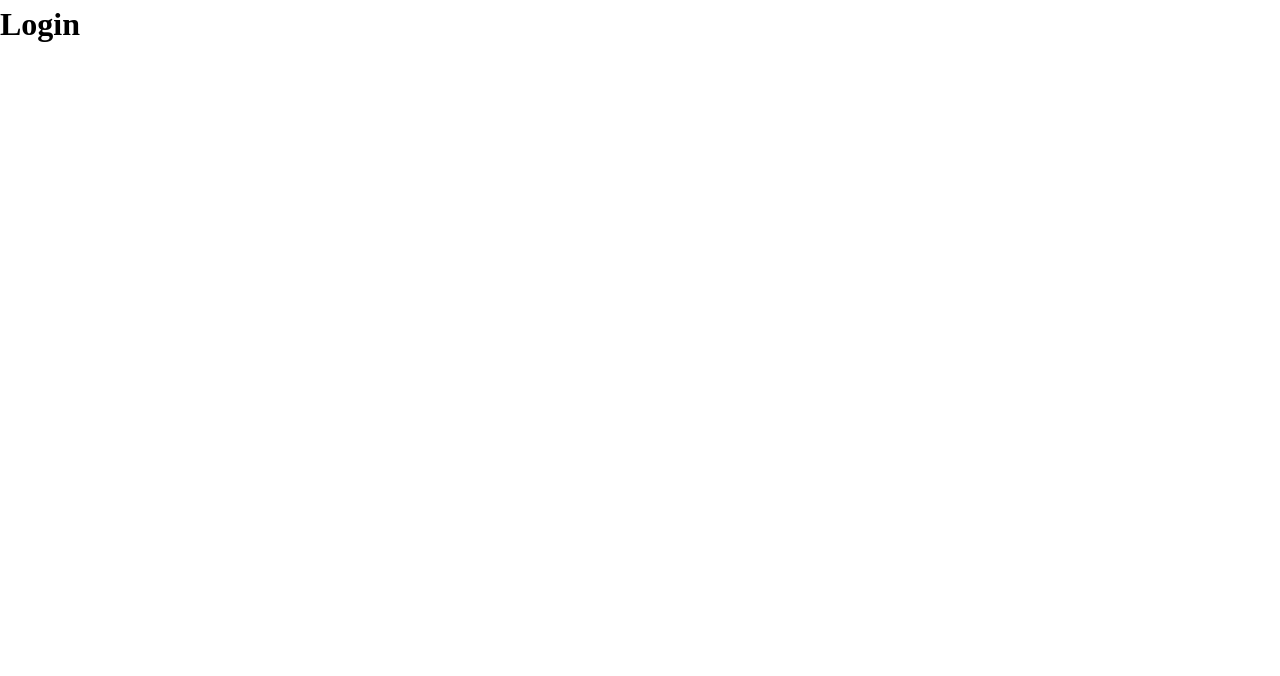
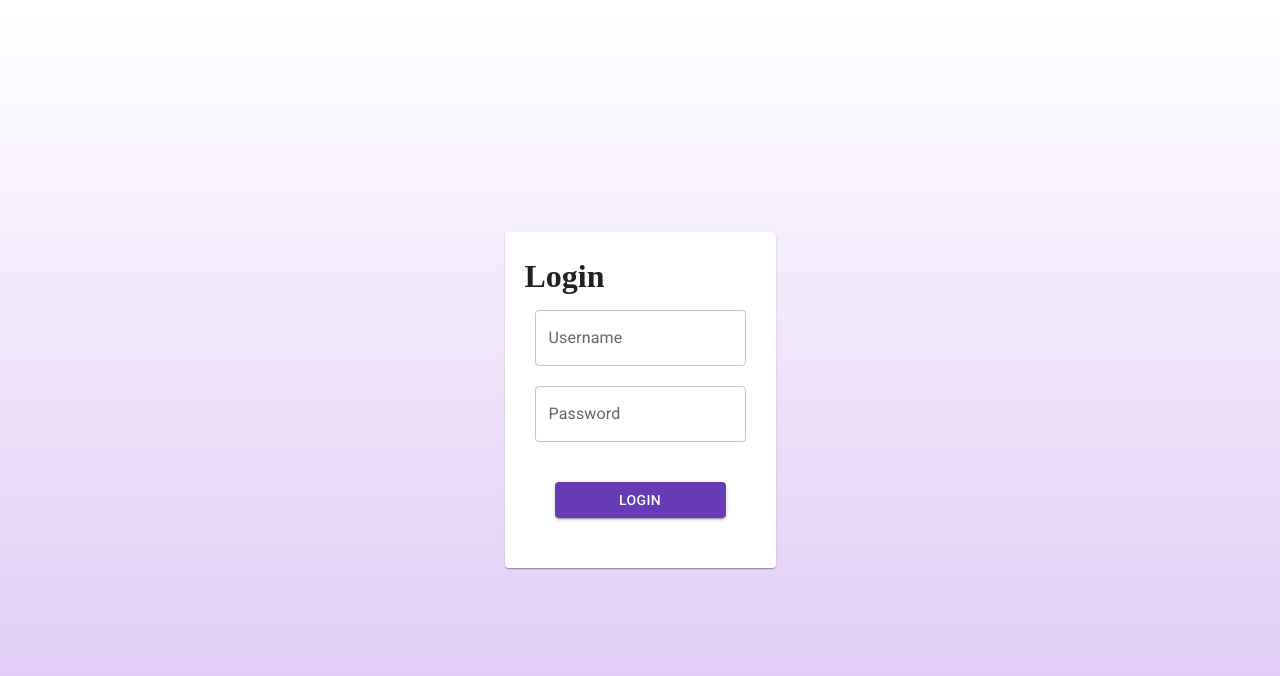
Before and after one commit to chadjcampbell/inventory-manager, a React (Vite) app in the folder client/: page /login in a window 1280 px wide. Shown: the top 676 px of the page. Built offline with nearby package versions, Linux system fonts and the light colour scheme.

Commit message:
start login page

```diff
--- a/client/src/main.tsx
+++ b/client/src/main.tsx
@@ -14,7 +14,7 @@ const theme = createTheme({
   palette: {
     primary: {
       light: "#757ce8",
-      main: "#3F51B5",
+      main: "#673AB7",
       dark: "#002884",
       contrastText: "#fff",
     },
--- a/client/src/pages/Auth/Login.tsx
+++ b/client/src/pages/Auth/Login.tsx
@@ -1,5 +1,58 @@
+import { TextField, Button, Card, Box } from "@mui/material";
+import { useState } from "react";
+
 const Login = () => {
-  return <h1>Login</h1>;
+  const [username, setUsername] = useState("");
+  const [password, setPassword] = useState("");
+
+  const handleSubmit = () => {
+    // TODO: Submit the login form
+  };
+
+  return (
+    <Box
+      sx={{
+        background:
+          "linear-gradient(180deg, rgba(255,255,255,1) 0%, rgba(220,196,246,1) 100%)",
+        width: "100%",
+        height: "100vh",
+        display: "flex",
+        alignItems: "center",
+        justifyContent: "center",
+      }}
+    >
+      <Card
+        sx={{
+          padding: "20px",
+          maxWidth: "350px",
+          display: "flex",
+          flexDirection: "column",
+        }}
+      >
+        <h1>Login</h1>
+        <TextField
+          sx={{ margin: "10px" }}
+          label="Username"
+          value={username}
+          onChange={(e) => setUsername(e.target.value)}
+        />
+        <TextField
+          sx={{ margin: "10px" }}
+          label="Password"
+          value={password}
+          onChange={(e) => setPassword(e.target.value)}
+        />
+        <Button
+          sx={{ margin: "30px" }}
+          variant="contained"
+          color="primary"
+          onClick={handleSubmit}
+        >
+          Login
+        </Button>
+      </Card>
+    </Box>
+  );
 };
 
 export default Login;
```
